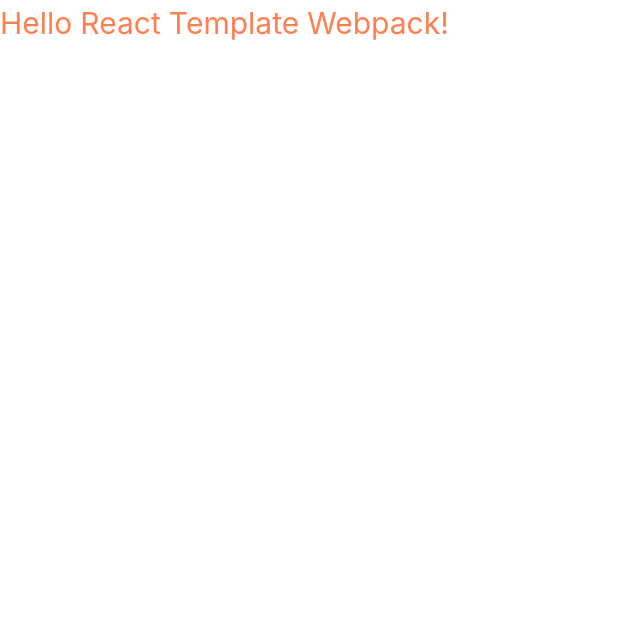
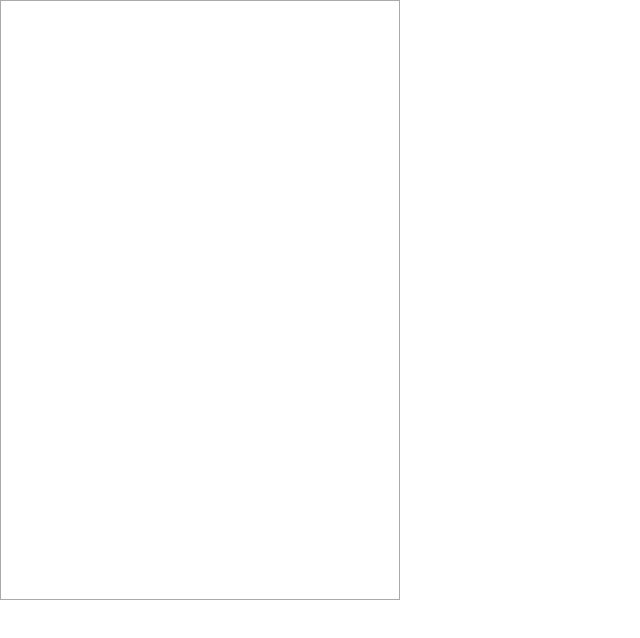
Before and after one commit to careyke/react-virtualized-core, a React app: page / in a window 1280 px wide. Shown: the top 638 px of the page, without its empty margins (0-640 px from the left). Built offline with nearby package versions, Linux system fonts and the light colour scheme; the HTML template or start-up script is replaced by a standard one.

Commit message:
feat: init

```diff
--- a/src/App.tsx
+++ b/src/App.tsx
@@ -1,9 +1,16 @@
 import React, { FC } from "react";
 
-import classes from "./App.less";
+import VirtualizedComponent from "./core/VirtualizedComponent";
 
 const App: FC = () => {
-  return <div className={classes.container}>Hello React Template Webpack!</div>;
+  return (
+    <VirtualizedComponent
+      width={400}
+      height={600}
+      itemCount={1000}
+      itemSize={40}
+    ></VirtualizedComponent>
+  );
 };
 
 export default App;
--- a/src/core/VirtualizedComponent.tsx
+++ b/src/core/VirtualizedComponent.tsx
@@ -1,15 +1,17 @@
-import React, { CSSProperties, FC } from "react";
+import React, {
+  CSSProperties,
+  FC,
+  UIEventHandler,
+  useMemo,
+  useState,
+} from "react";
 
-const containerBaseStyle: CSSProperties = {
-  display: "flex",
-  flexDirection: "column",
-  overflow: "auto",
-};
-const bodyBaseStyle: CSSProperties = {
-  display: "flex",
-  position: "relative",
-};
+type ScrollDirection = "forward" | "backward";
 
+interface ScrollConfig {
+  scrollDirection: ScrollDirection;
+  scrollOffset: number;
+}
 export interface VirtualizedComponentProps {
   width: Key;
   height: Key;
@@ -19,31 +21,139 @@
   overscanCount?: number;
 }
 
+const containerBaseStyle: CSSProperties = {
+  display: "flex",
+  flexDirection: "column",
+  overflow: "auto",
+  border: "1px solid #aaaaaa",
+};
+const bodyBaseStyle: CSSProperties = {
+  display: "flex",
+  position: "relative",
+  flexShrink: 0,
+};
+
+const validateProps = (props: VirtualizedComponentProps) => {
+  const { width, height, direction = "vertical" } = props;
+  const isVertical = direction === "vertical";
+  if (!isVertical && typeof width !== "number") {
+    throw Error(
+      'An invalid "width" prop has been specified. ' +
+        "Horizontal lists must specify a number for width. " +
+        `"${width === null ? "null" : typeof width}" was specified.`
+    );
+  } else if (isVertical && typeof height !== "number") {
+    throw Error(
+      'An invalid "height" prop has been specified. ' +
+        "Vertical lists must specify a number for height. " +
+        `"${height === null ? "null" : typeof height}" was specified.`
+    );
+  }
+};
+
+const getRenderedItemIndex = (
+  scrollOffset: number,
+  itemSize: number,
+  itemCount: number,
+  visibleCount: number,
+  overscanCount: number,
+  scrollDirection: ScrollDirection
+) => {
+  const visibleStartIndex = Math.floor(scrollOffset / itemSize);
+  if (scrollDirection === "forward") {
+    return {
+      renderStartIndex: visibleStartIndex,
+      renderEndIndex: Math.min(
+        visibleStartIndex + visibleCount + overscanCount - 1,
+        itemCount - 1
+      ),
+    };
+  } else {
+    return {
+      renderStartIndex: Math.max(visibleStartIndex - overscanCount, 0),
+      renderEndIndex: Math.min(
+        itemCount - 1,
+        visibleStartIndex + visibleStartIndex - 1
+      ),
+    };
+  }
+};
+
 const VirtualizedComponent: FC<VirtualizedComponentProps> = (props) => {
+  validateProps(props);
   const {
     width,
     height,
     itemCount,
     itemSize,
+    overscanCount = 5,
     direction = "vertical",
-    // overscanCount = 5,
   } = props;
+  const [scrollConfig, setScrollConfig] = useState<ScrollConfig>({
+    scrollDirection: "forward",
+    scrollOffset: 0,
+  });
+  const { isVertical, visibleCount, countSize } = useMemo(() => {
+    let visibleCount = 0;
+    let isVertical = direction === "vertical";
+    if (direction === "vertical") {
+      visibleCount = Math.ceil((height as number) / itemSize);
+    } else {
+      isVertical = false;
+      visibleCount = Math.ceil((width as number) / itemSize);
+    }
+    return { visibleCount, isVertical, countSize: itemCount * itemSize };
+  }, [direction, height, width, itemSize, itemCount]);
 
   const containerStyle: CSSProperties = {
     ...containerBaseStyle,
     width,
     height,
+    flexDirection: isVertical ? "column" : "row",
   };
-  const size = itemCount * itemSize;
   const bodyStyle: CSSProperties = {
     ...bodyBaseStyle,
-    height: direction === "vertical" ? size : undefined,
-    width: direction === "horizontal" ? size : undefined,
+    height: isVertical ? countSize : undefined,
+    width: isVertical ? undefined : countSize,
+  };
+
+  const handleScroll: UIEventHandler<HTMLDivElement> = (e) => {
+    const { scrollTop, scrollLeft } = e.currentTarget;
+    if (isVertical) {
+      setScrollConfig((prevState) => {
+        return {
+          scrollOffset: scrollTop,
+          scrollDirection:
+            scrollTop > prevState.scrollOffset ? "forward" : "backward",
+        };
+      });
+    } else {
+      setScrollConfig((prevState) => {
+        return {
+          scrollOffset: scrollLeft,
+          scrollDirection:
+            scrollLeft > prevState.scrollOffset ? "forward" : "backward",
+        };
+      });
+    }
+  };
+
+  const renderItems = () => {
+    const { renderStartIndex, renderEndIndex } = getRenderedItemIndex(
+      scrollConfig.scrollOffset,
+      itemSize,
+      itemCount,
+      visibleCount,
+      overscanCount,
+      scrollConfig.scrollDirection
+    );
+    console.log(renderStartIndex, renderEndIndex);
+    return null;
   };
 
   return (
-    <div style={containerStyle}>
-      <div style={bodyStyle}></div>
+    <div style={containerStyle} onScroll={handleScroll}>
+      <div style={bodyStyle}>{renderItems()}</div>
     </div>
   );
 };
```
